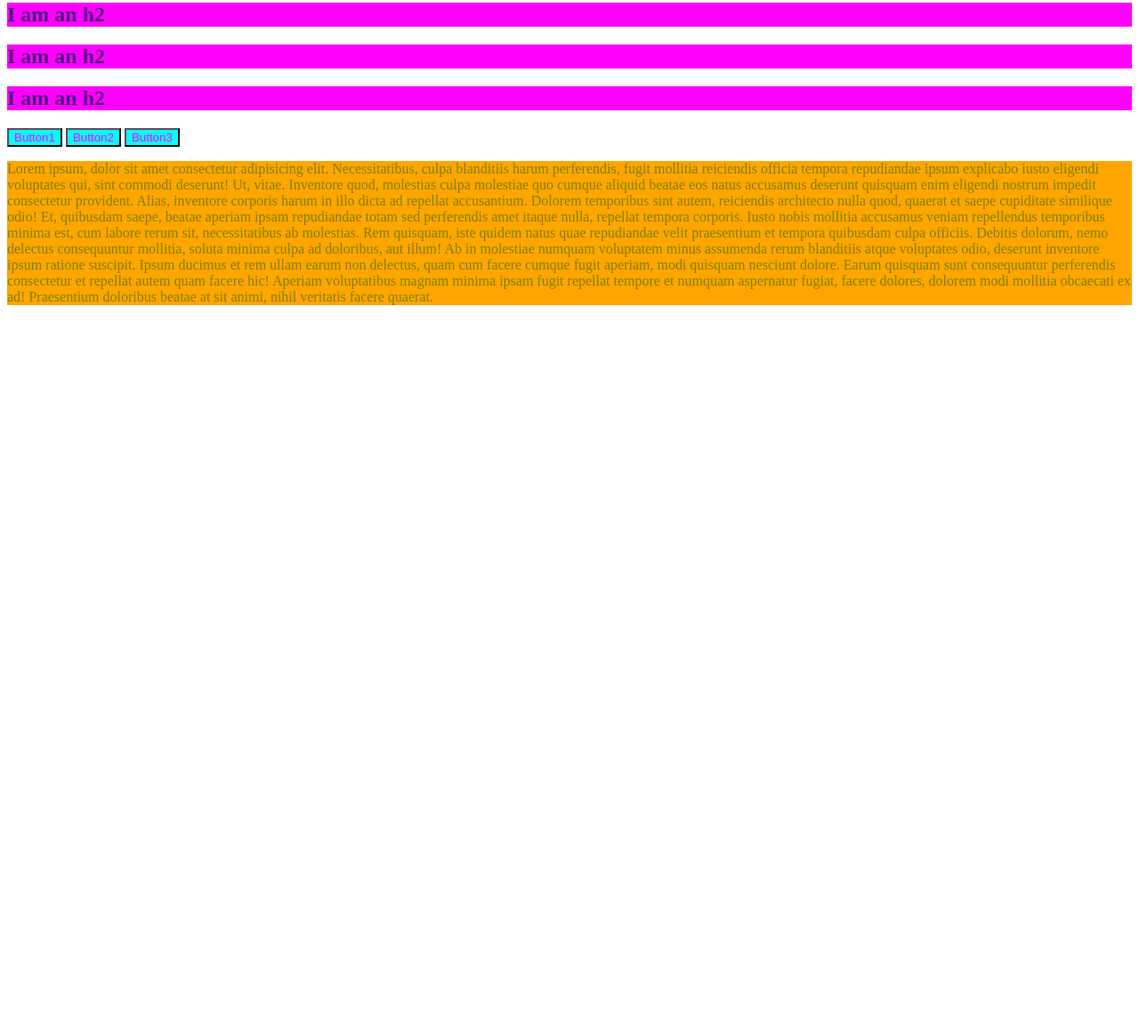
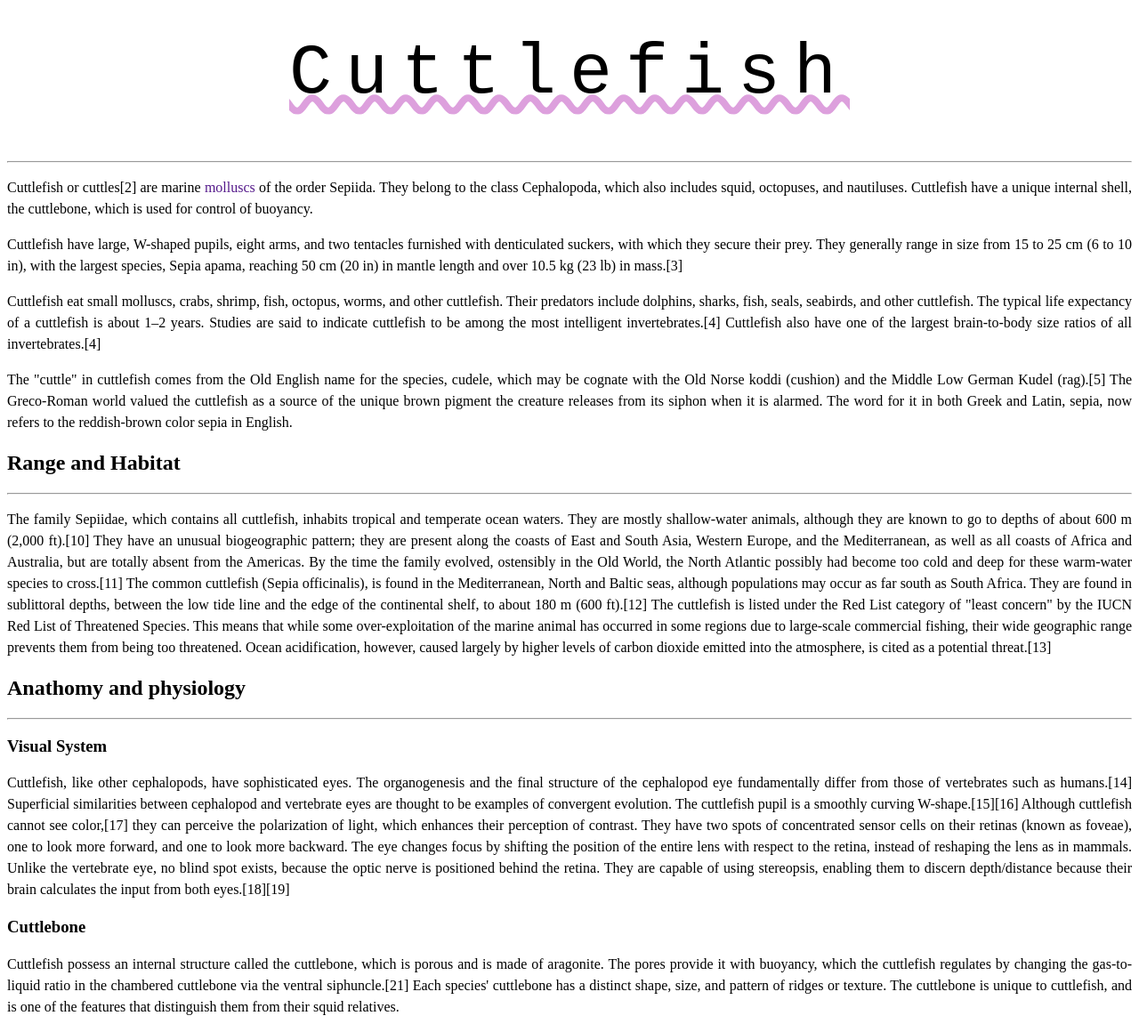
Before and after one commit to jucavi/WDBC, a plain HTML site: page css_intro/index.html in a window 1280 px wide. Shown: the part 17-1177 px from the top of the page at 89% size. Before the commit the page ends 800 px from the top, so only its background shows below. Drawn offline with Linux system fonts and the light colour scheme.

Commit message:
CSS the very basics

```diff
--- a/css_intro/app.css
+++ b/css_intro/app.css
@@ -1,14 +1,19 @@
-h2 {
-    color: rgb(80, 17, 126);
-    background-color: magenta;
+h1  {
+    text-align: center;
+    font-weight: normal;
+    text-decoration: rgb(219, 167, 70) underline wavy;
+    letter-spacing: 15px;
+    font-size: 80px;
+    /* font-family: 'Segoe UI', Arial; */
+    font-family: monospace;
+    text-decoration: plum underline wavy;
 }
 
 p {
-    color: olive;
-    background: orange;
+    text-align: justify;
+    line-height: 1.5;
 }
 
-button {
-    color: magenta;
-    background-color: cyan;
+a {
+    text-decoration: none;
 }
--- a/css_intro/index.html
+++ b/css_intro/index.html
@@ -17,27 +17,71 @@
 
 </head>
 <body>
-    <!-- INLINE STYLES - BAD! -->
-    <!--
-    <h1 style="color: purple">Hello World</h1>
-    <button style="background-color: palegreen">I AM A BUTTON</button>
-    -->
+    <h1>Cuttlefish</h1>
+    <hr>
 
-    <h2>I am an h2</h2>
-    <h2>I am an h2</h2>
-    <h2>I am an h2</h2>
+    <p>
+        Cuttlefish or cuttles[2] are marine <a href="">molluscs</a> of the order Sepiida. They belong to the class Cephalopoda,
+        which also includes squid, octopuses, and nautiluses. Cuttlefish have a unique internal shell, the cuttlebone,
+        which is used for control of buoyancy.
+    </p>
+    <p>
+        Cuttlefish have large, W-shaped pupils, eight arms, and two tentacles furnished with denticulated suckers, with
+        which they secure their prey. They generally range in size from 15 to 25 cm (6 to 10 in), with the largest species,
+        Sepia apama, reaching 50 cm (20 in) in mantle length and over 10.5 kg (23 lb) in mass.[3]
+    </p>
+    <p>
+        Cuttlefish eat small molluscs, crabs, shrimp, fish, octopus, worms, and other cuttlefish. Their predators include dolphins,
+        sharks, fish, seals, seabirds, and other cuttlefish. The typical life expectancy of a cuttlefish is about 1–2 years. Studies
+        are said to indicate cuttlefish to be among the most intelligent invertebrates.[4] Cuttlefish also have one of the largest
+        brain-to-body size ratios of all invertebrates.[4]
+    </p>
+    <p>
+        The "cuttle" in cuttlefish comes from the Old English name for the species, cudele, which may be cognate with the Old Norse
+        koddi (cushion) and the Middle Low German Kudel (rag).[5] The Greco-Roman world valued the cuttlefish as a source of the unique
+        brown pigment the creature releases from its siphon when it is alarmed. The word for it in both Greek and Latin, sepia, now
+        refers to the reddish-brown color sepia in English.</p>
+    </p>
 
-    <button>Button1</button>
-    <button>Button2</button>
-    <button>Button3</button>
+    <h2>Range and Habitat</h2>
+    <hr>
 
-    <p>Lorem ipsum, dolor sit amet consectetur adipisicing elit. Necessitatibus, culpa blanditiis harum perferendis, fugit mollitia reiciendis officia tempora repudiandae ipsum explicabo iusto eligendi voluptates qui, sint commodi deserunt! Ut, vitae.
-    Inventore quod, molestias culpa molestiae quo cumque aliquid beatae eos natus accusamus deserunt quisquam enim eligendi nostrum impedit consectetur provident. Alias, inventore corporis harum in illo dicta ad repellat accusantium.
-    Dolorem temporibus sint autem, reiciendis architecto nulla quod, quaerat et saepe cupiditate similique odio! Et, quibusdam saepe, beatae aperiam ipsam repudiandae totam sed perferendis amet itaque nulla, repellat tempora corporis.
-    Iusto nobis mollitia accusamus veniam repellendus temporibus minima est, cum labore rerum sit, necessitatibus ab molestias. Rem quisquam, iste quidem natus quae repudiandae velit praesentium et tempora quibusdam culpa officiis.
-    Debitis dolorum, nemo delectus consequuntur mollitia, soluta minima culpa ad doloribus, aut illum! Ab in molestiae numquam voluptatem minus assumenda rerum blanditiis atque voluptates odio, deserunt inventore ipsum ratione suscipit.
-    Ipsum ducimus et rem ullam earum non delectus, quam cum facere cumque fugit aperiam, modi quisquam nesciunt dolore. Earum quisquam sunt consequuntur perferendis consectetur et repellat autem quam facere hic!
-    Aperiam voluptatibus magnam minima ipsam fugit repellat tempore et numquam aspernatur fugiat, facere dolores, dolorem modi mollitia obcaecati ex ad! Praesentium doloribus beatae at sit animi, nihil veritatis facere quaerat.
+    <p>
+        The family Sepiidae, which contains all cuttlefish, inhabits tropical and temperate ocean waters. They are mostly shallow-water
+        animals, although they are known to go to depths of about 600 m (2,000 ft).[10] They have an unusual biogeographic pattern; they
+        are present along the coasts of East and South Asia, Western Europe, and the Mediterranean, as well as all coasts of Africa and
+        Australia, but are totally absent from the Americas. By the time the family evolved, ostensibly in the Old World, the North Atlantic
+        possibly had become too cold and deep for these warm-water species to cross.[11] The common cuttlefish (Sepia officinalis), is found
+        in the Mediterranean, North and Baltic seas, although populations may occur as far south as South Africa. They are found in
+        sublittoral depths, between the low tide line and the edge of the continental shelf, to about 180 m (600 ft).[12] The cuttlefish is
+        listed under the Red List category of "least concern" by the IUCN Red List of Threatened Species. This means that while some
+        over-exploitation of the marine animal has occurred in some regions due to large-scale commercial fishing, their wide geographic
+        range prevents them from being too threatened. Ocean acidification, however, caused largely by higher levels of carbon dioxide emitted
+        into the atmosphere, is cited as a potential threat.[13]
+    </p>
+
+    <h2>Anathomy and physiology</h2>
+    <hr>
+
+    <h3>Visual System</h3>
+    <p>
+        Cuttlefish, like other cephalopods, have sophisticated eyes. The organogenesis and the final structure of the cephalopod eye fundamentally
+        differ from those of vertebrates such as humans.[14] Superficial similarities between cephalopod and vertebrate eyes are thought to be
+        examples of convergent evolution. The cuttlefish pupil is a smoothly curving W-shape.[15][16] Although cuttlefish cannot see color,[17]
+        they can perceive the polarization of light, which enhances their perception of contrast. They have two spots of concentrated sensor
+        cells on their retinas (known as foveae), one to look more forward, and one to look more backward. The eye changes focus by shifting
+        the position of the entire lens with respect to the retina, instead of reshaping the lens as in mammals. Unlike the vertebrate eye, no
+        blind spot exists, because the optic nerve is positioned behind the retina. They are capable of using stereopsis, enabling them to
+        discern depth/distance because their brain calculates the input from both eyes.[18][19]
+    </p>
+
+    <h3>Cuttlebone</h3>
+
+    <p>
+        Cuttlefish possess an internal structure called the cuttlebone, which is porous and is made of aragonite. The pores provide it with buoyancy,
+        which the cuttlefish regulates by changing the gas-to-liquid ratio in the chambered cuttlebone via the ventral siphuncle.[21] Each species'
+        cuttlebone has a distinct shape, size, and pattern of ridges or texture. The cuttlebone is unique to cuttlefish, and is one of the features
+        that distinguish them from their squid relatives.
     </p>
 </body>
 </html>
```
